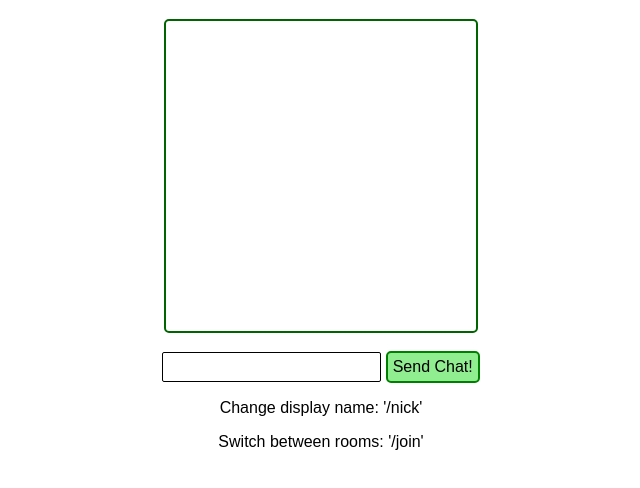
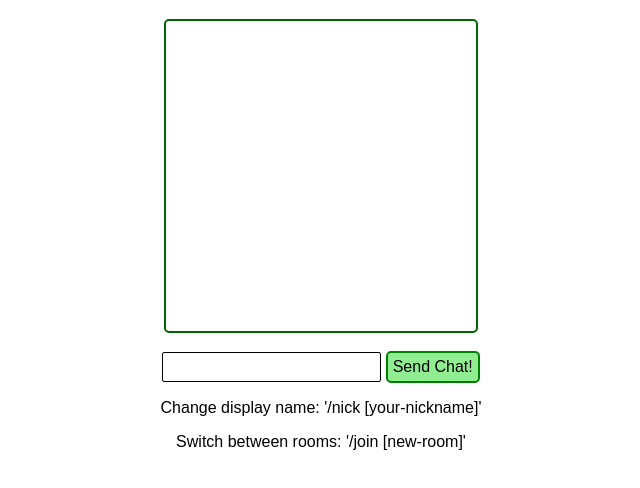
Before and after one commit to leviadler/ChitChat, a website: page public/index.html in a window 1280 px wide. Shown: the part 100-588 px from the top of the page, without its empty margins (319-959 px from the left). Drawn offline with nearby package versions, Linux system fonts and the light colour scheme; no server answers; files whose address does not match are found by name.

Commit message:
improve helper text

```diff
--- a/public/index.html
+++ b/public/index.html
@@ -91,7 +91,7 @@
       }
 
       .legend {
-        width: 300px;
+        width: 400px;
         text-align: center;
         margin: auto;
       }
@@ -122,8 +122,8 @@
       </form>
 
       <div class="legend">
-      <p>Change display name: '/nick'</p>
-      <p>Switch between rooms: '/join'</p>
+      <p>Change display name: '/nick [your-nickname]'</p>
+      <p>Switch between rooms: '/join [new-room]'</p>
       </div>
     </div>
   </body>
```
